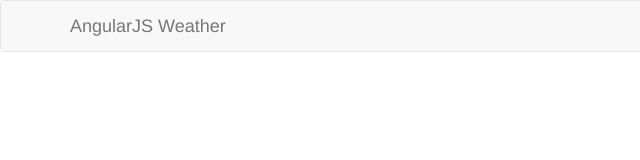
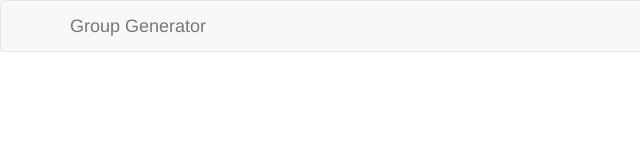
Before and after one commit to ipc103/angular-group-generator, a plain HTML site: page index.html in a window 1280 px wide. Shown: the full height of the page, 0-640 px from the left. Drawn offline with nearby package versions, Linux system fonts and the light colour scheme.

Commit message:
fix link title

```diff
--- a/index.html
+++ b/index.html
@@ -17,7 +17,7 @@
 			<nav class="navbar navbar-default">
 			<div class="container">
 				<div class="navbar-header">
-					<a class="navbar-brand" href="/">AngularJS Weather</a>
+					<a class="navbar-brand" href="/">Group Generator</a>
 				</div>
 
 				<ul class="nav navbar-nav navbar-right">
```
